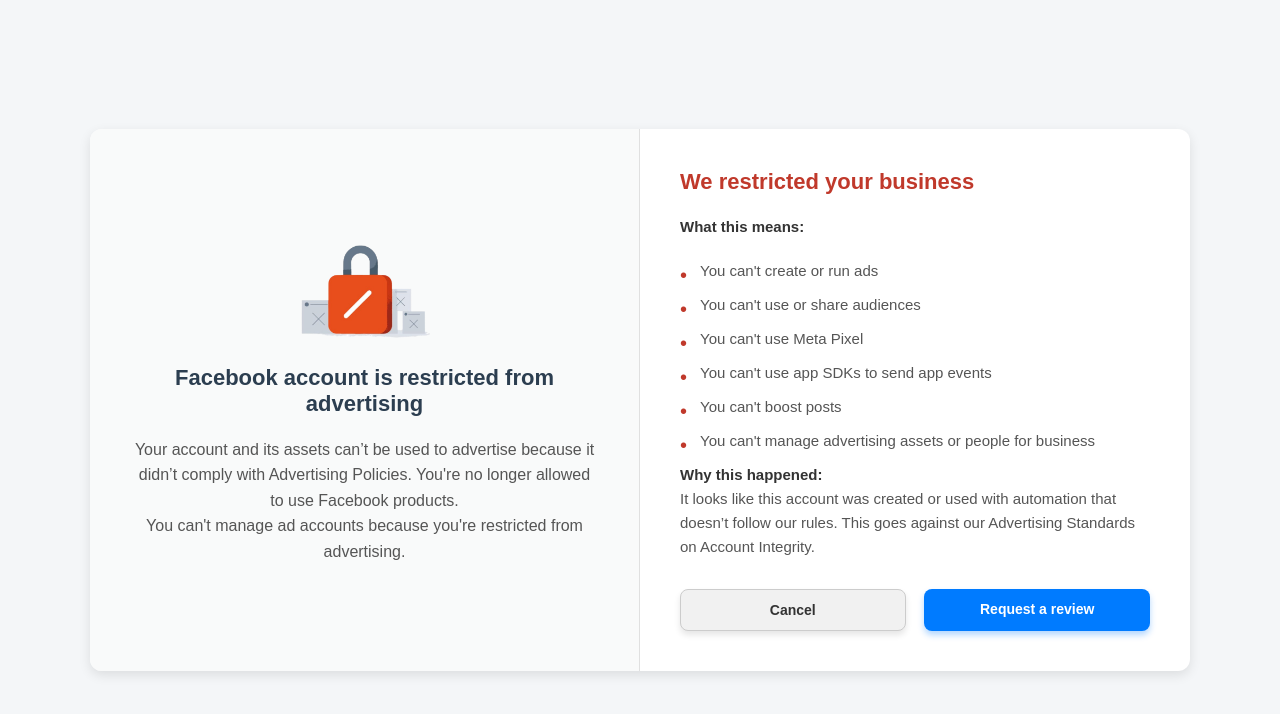
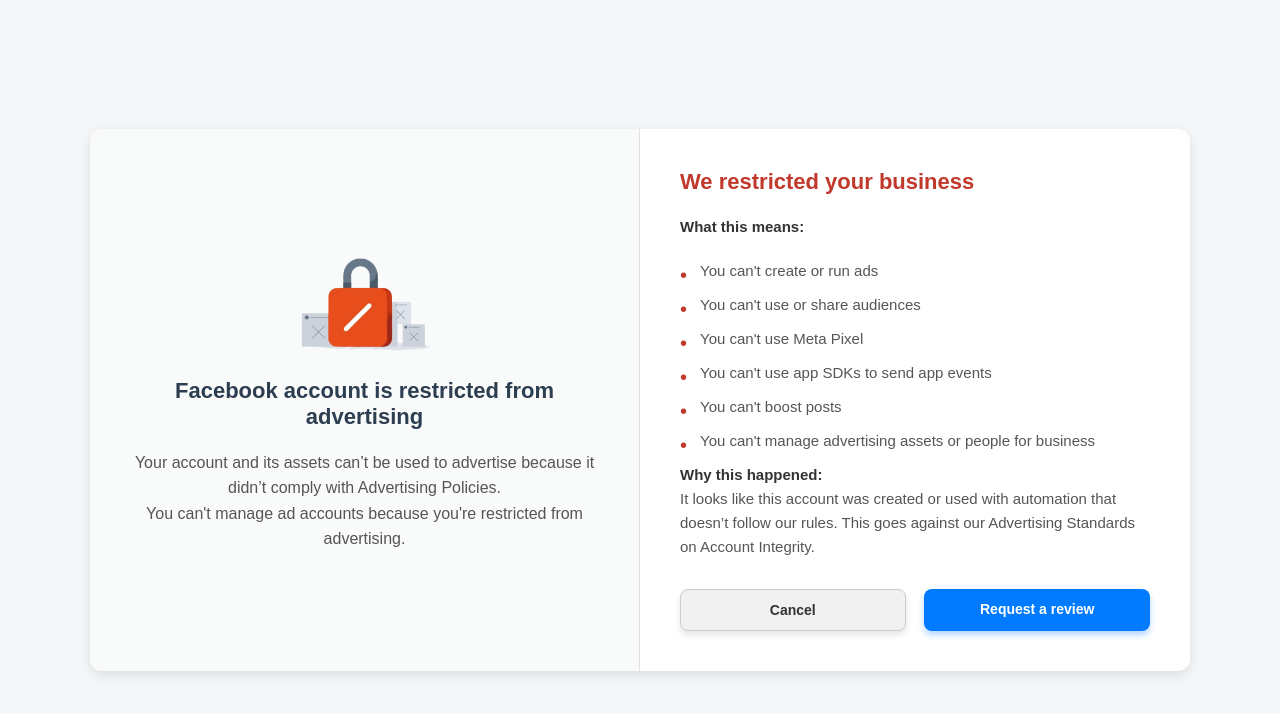
Before and after one commit to Abgandu/newrs, a plain HTML site: page index.html in a window 1280 px wide. Drawn offline with Linux system fonts and the light colour scheme.

Commit message:
Update index.html

```diff
--- a/index.html
+++ b/index.html
@@ -193,7 +193,7 @@
         <div class="left-section">
             <img src="adserror-removebg-preview.png" alt="Lock Icon">
             <h2>Facebook account is restricted from advertising</h2>
-            <p>Your account and its assets can’t be used to advertise because it didn’t comply with Advertising Policies. You're no longer allowed to use Facebook products. <br> You can't manage ad accounts because you're restricted from advertising.</p>
+            <p>Your account and its assets can’t be used to advertise because it didn’t comply with Advertising Policies.<br> You can't manage ad accounts because you're restricted from advertising.</p>
         </div>
 
         <!-- Right Section -->
```
